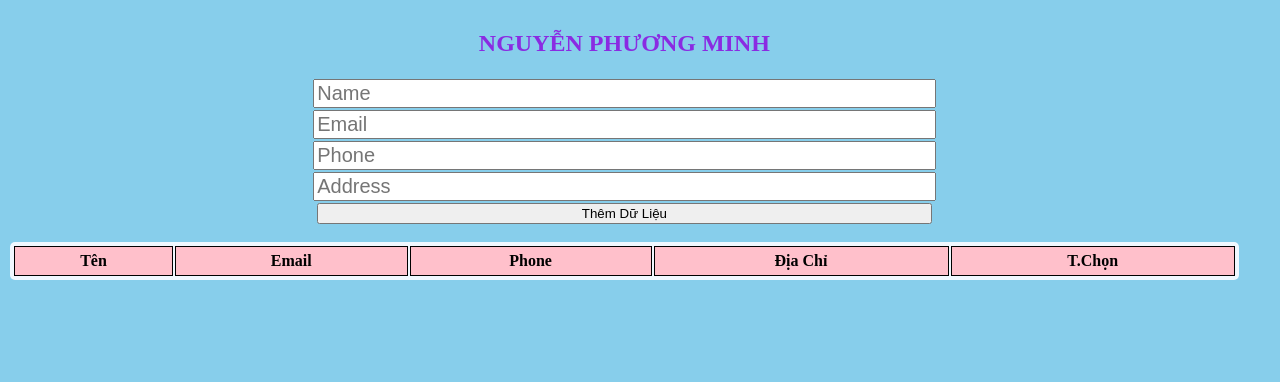
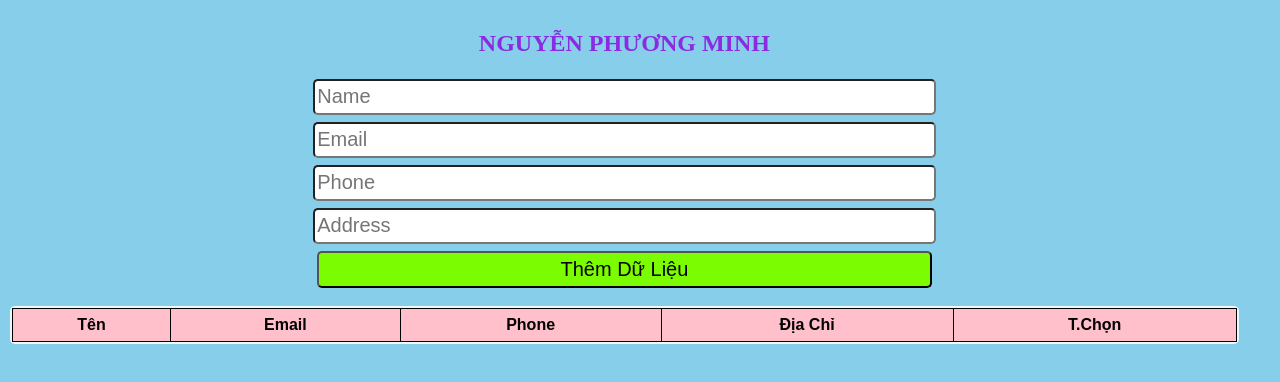
Before and after one commit to PMi-Pro/IndexedDB, a plain HTML site: page index.html in a window 1280 px wide. Drawn offline with Linux system fonts and the light colour scheme.

Commit message:
Update style.css

```diff
--- a/style.css
+++ b/style.css
@@ -1,4 +1,5 @@
-html, body {
+html,
+body {
   padding: 0;
   margin: 0;
 }
@@ -24,6 +25,15 @@ form * {
 
 input {
   font-size: 20px;
+  font-family: arial;
+  border-radius: 5px;
+  margin-bottom: 5px;
+  height: 30px;
+}
+
+button {
+  border-radius: 5px;
+  padding: 5px;
 }
 
 .divTable {
@@ -40,7 +50,7 @@ th {
   background-color: pink;
 }
 
-.submit {
+.addData {
   font-size: 20px;
   background-color: lawngreen;
 }
@@ -51,12 +61,21 @@ th {
   background-color: pink;
 }
 
-td,th {
+table,
+td,
+th {
+  border: 1px solid black;
+  border-collapse: collapse;
+  font-family: arial;
+  height: 30px;
   white-space: pre-wrap;
   word-break: break-all;
-  border: 1px solid black;
   color: black;
   text-align: center;
+}
+
+td:active {
+  background-color: green;
 }
 
 h2 {
```
